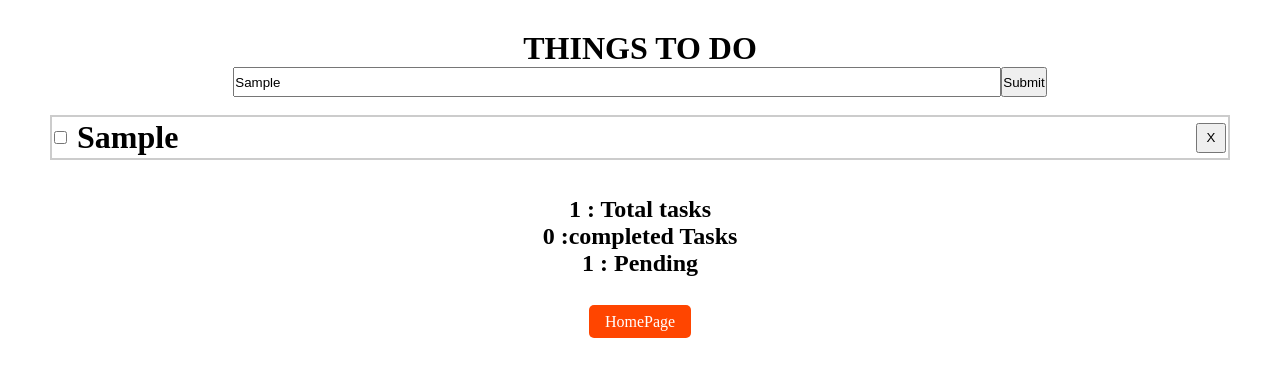
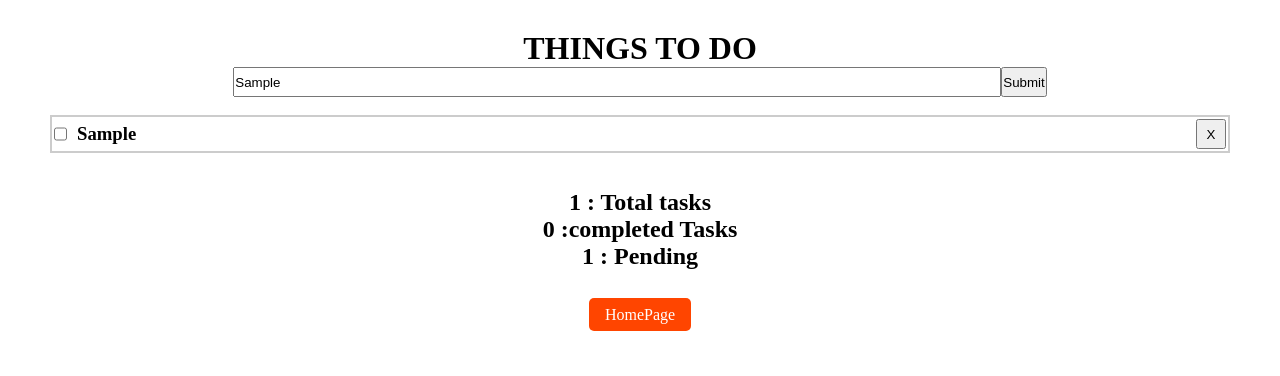
Before and after one commit to SsimbwaJoshua/todo-list, a React (Create React App) app: page /todolist in a window 1280 px wide. Both pictures are taken after typing "Sample" into the empty fields and a click on the input 1023 px from the left and 82 px from the top of the page. Shown: the top 376 px of the page. Built offline with nearby package versions, Linux system fonts and the light colour scheme.

Commit message:
fixing some console errors

```diff
--- a/src/App.css
+++ b/src/App.css
@@ -34,3 +34,5 @@ li {
 
   transform: scale(1.2);
 }
+
+/* HOME PAGES STYLING */
--- a/src/componets/TodoList.js
+++ b/src/componets/TodoList.js
@@ -197,11 +197,14 @@ export const TodoList = () => {
                   type="checkbox"
                   onClick={() => complete(task.id)}
                   checked
+                  onChange={(e) => {
+                    return;
+                  }}
                 />
               ) : (
                 <input type="checkbox" onClick={() => complete(task.id)} />
               )}
-              <h1>{task.text}</h1>
+              <h3>{task.text}</h3>
             </div>
             <button
               style={{ width: "30px", height: "30px" }}
```
Also changed, not shown: public/manifest.json.
